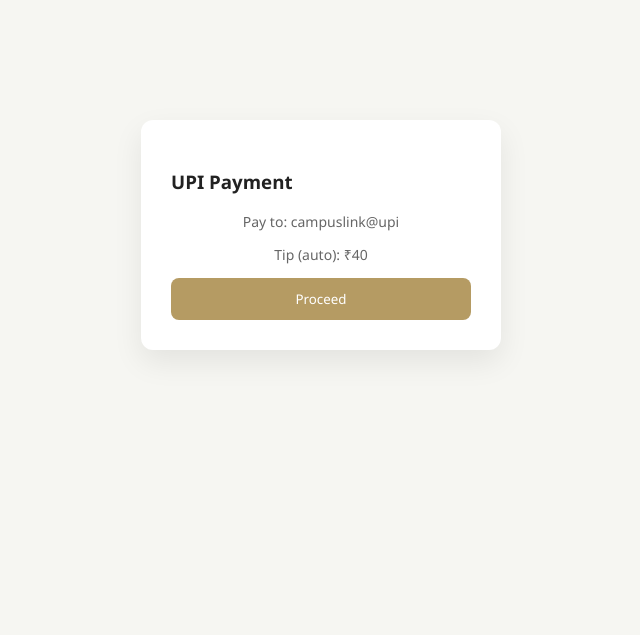
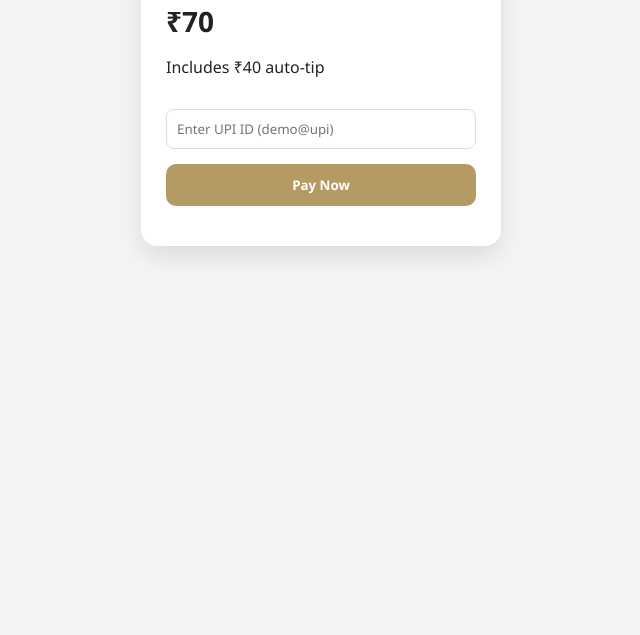
Before and after one commit to BUCKS10101/hackathonn, a plain HTML site: page checkout.html in a window 1280 px wide. Shown: the part 165-800 px from the top of the page, without its empty margins (319-959 px from the left). Drawn offline with Linux system fonts and the light colour scheme.

Commit message:
better checkout ui

```diff
--- a/checkout.html
+++ b/checkout.html
@@ -1,21 +1,89 @@
 <!DOCTYPE html>
 <html>
 <head>
-  <title>Checkout</title>
+  <title>CampusLink Pay</title>
   <link rel="stylesheet" href="css/style.css">
+
+  <style>
+    body {
+      background: #f4f4f4;
+      font-family: sans-serif;
+    }
+
+    .gateway {
+      width: 360px;
+      margin: 80px auto;
+      background: white;
+      padding: 25px;
+      border-radius: 16px;
+      box-shadow: 0 10px 25px rgba(0,0,0,0.1);
+    }
+
+    .amount {
+      font-size: 28px;
+      font-weight: bold;
+      margin: 10px 0;
+    }
+
+    .upi-input {
+      width: 100%;
+      padding: 10px;
+      margin: 15px 0;
+      border-radius: 8px;
+      border: 1px solid #ddd;
+    }
+
+    .pay-btn {
+      width: 100%;
+      padding: 12px;
+      border: none;
+      border-radius: 10px;
+      background: #b59b63;
+      color: white;
+      font-weight: bold;
+      cursor: pointer;
+    }
+
+    .processing {
+      text-align: center;
+      margin-top: 15px;
+      font-size: 14px;
+    }
+  </style>
 </head>
-<body class="center">
 
-<div class="card">
-  <h3>UPI Payment</h3>
-  <p>Pay to: campuslink@upi</p>
-  <p>Tip (auto): ₹40</p>
+<body>
 
-  <button onclick="pay()">Proceed</button>
+<div class="gateway" id="paymentBox">
+
+  <h3>CampusLink Pay</h3>
+
+  <div class="amount">₹70</div>
+  <p>Includes ₹40 auto-tip</p>
+
+  <input class="upi-input" placeholder="Enter UPI ID (demo@upi)">
+
+  <button class="pay-btn" onclick="pay()">Pay Now</button>
+
+  <div class="processing" id="status"></div>
+
 </div>
 
 <script>
 function pay() {
+  const status = document.getElementById("status");
+  status.innerText = "Processing payment...";
+
+  setTimeout(() => {
+    document.getElementById("paymentBox").innerHTML = `
+      <h3>Payment Successful ✅</h3>
+      <p>Transaction ID: CL${Math.floor(Math.random()*1000000)}</p>
+      <button class="pay-btn" onclick="goNext()">Continue</button>
+    `;
+  }, 2000);
+}
+
+function goNext() {
   window.location.href = "status.html";
 }
 </script>
```
